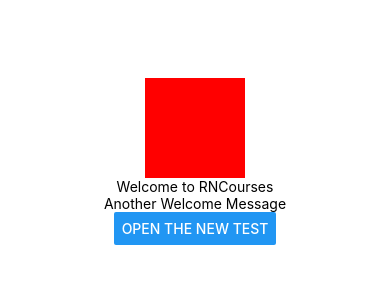
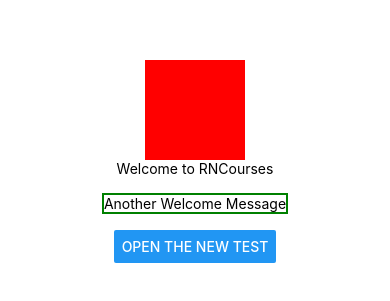
Before and after one commit to cliffgor/RNCourse, a React Native app: screen / in a window 390 px wide. Shown: the part 261-562 px from the top of the page. Built offline with nearby package versions, Linux system fonts and the light colour scheme.

Commit message:
Styling for RN showing how different it is from the normal css and how to add a border outside the text component

```diff
--- a/App.js
+++ b/App.js
@@ -7,7 +7,7 @@ export default function App() {
 
       </View>
       <Text>Welcome to RNCourses</Text>
-      <Text>Another Welcome Message</Text>
+      <Text style={{margin: 16, borderWidth: 2, borderColor: 'green'}}>Another Welcome Message</Text>
       <Button title='Open the new test'/>
 
     </View>
```
